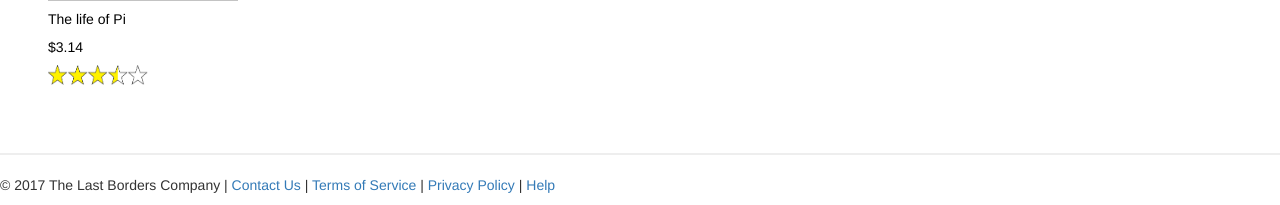
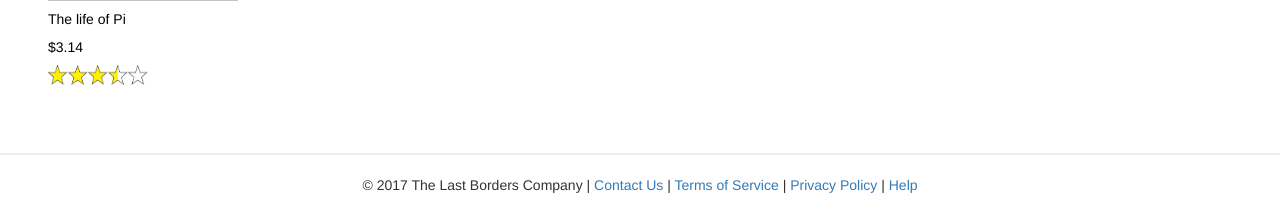
Before and after one commit to Dpereira91/Geek_text, a PHP site: page /index.php in a window 1280 px wide. Shown: the part 1194-1399 px from the top of the page. Run offline with PHP 8.4, Linux system fonts and the light colour scheme; data comes from the database, SQL or seed files in the repository; data that the repository does not hold is empty; some libraries are stand-ins or nearby versions.

Commit message:
fixed css file

```diff
--- a/style.css
+++ b/style.css
@@ -64,12 +64,10 @@ figcaption {
 	padding-top: 100px;
 }
 
-<<<<<<< HEAD
-
 .input-error{
 	color:red;
 }
-=======
+
 .footerbottom {
 	text-align: center;
 	font-size:1em;
@@ -79,4 +77,3 @@ figcaption {
 	width: 100%;
 	height:20px;
 }
->>>>>>> 575052d384c66fba8926eca19fc64318e93e2abb
```
